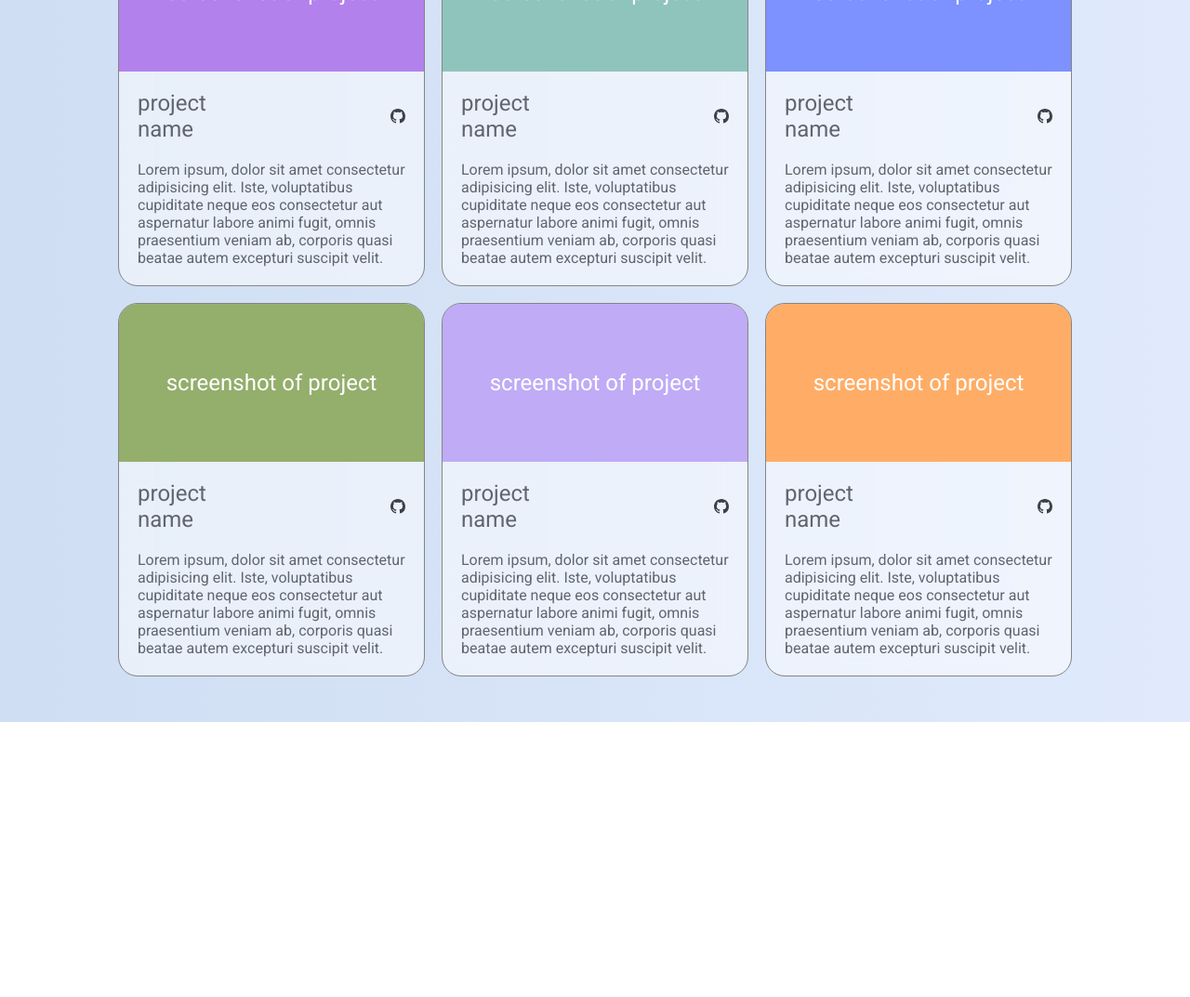
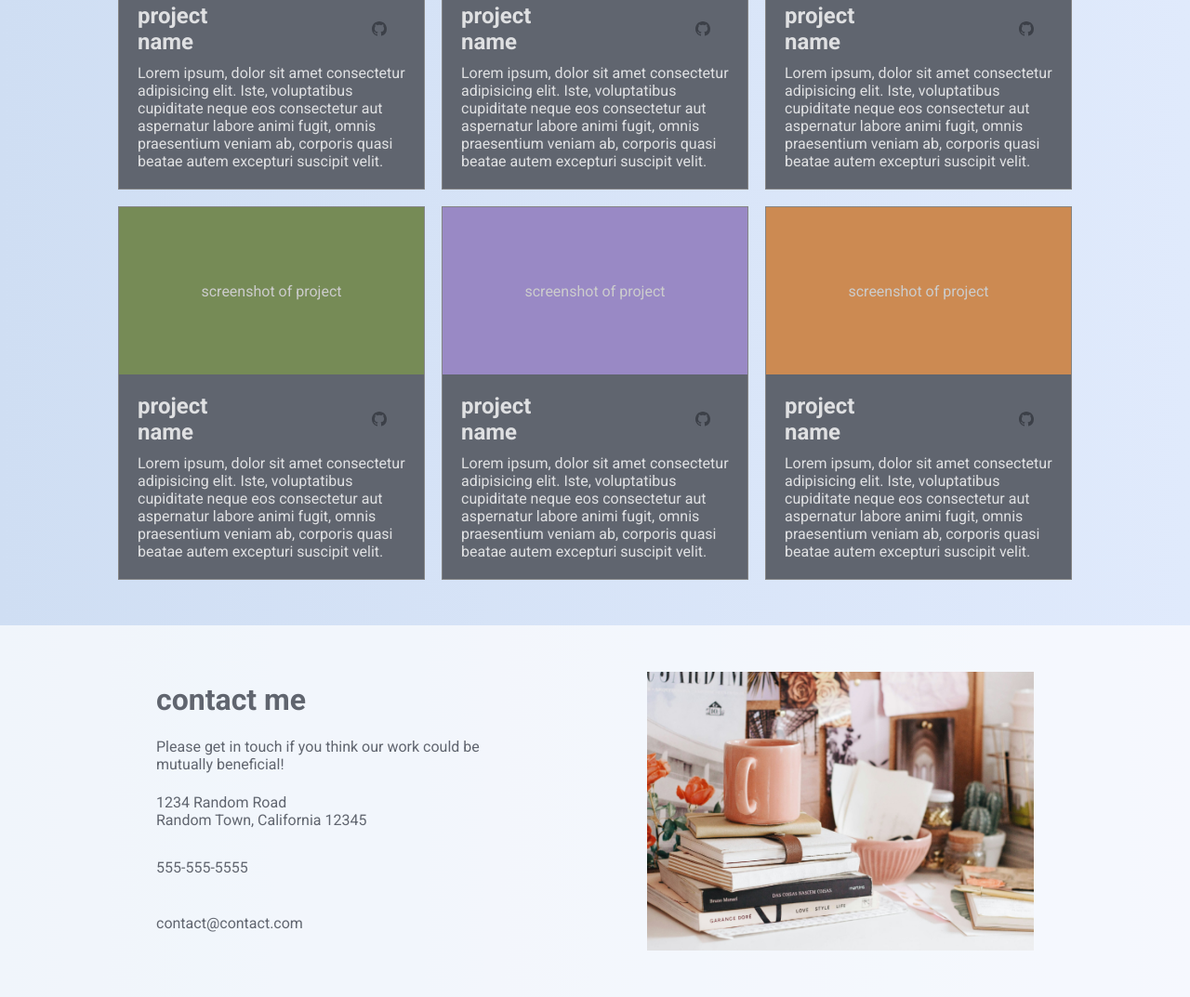
Before and after one commit to chajoy/responsive-layout, a website: page src/index.html in a window 1280 px wide. Shown: the part 755-1828 px from the top of the page at 93% size. Before the commit the page ends 1532 px from the top, so only its background shows below. Drawn offline with Linux system fonts and the light colour scheme.

Commit message:
Add contact section

```diff
--- a/src/index.html
+++ b/src/index.html
@@ -38,7 +38,7 @@
       <div class="card">
         <div>screenshot of project</div>
         <div class="description">
-          <p>project name</p>
+          <h2>project name</h2>
           <img src="./assets/github.svg" alt="github logo" />
           <p>
             Lorem ipsum, dolor sit amet consectetur adipisicing elit. Iste,
@@ -51,7 +51,7 @@
       <div class="card">
         <div>screenshot of project</div>
         <div class="description">
-          <p>project name</p>
+          <h2>project name</h2>
           <img src="./assets/github.svg" alt="github logo" />
           <p>
             Lorem ipsum, dolor sit amet consectetur adipisicing elit. Iste,
@@ -64,7 +64,7 @@
       <div class="card">
         <div>screenshot of project</div>
         <div class="description">
-          <p>project name</p>
+          <h2>project name</h2>
           <img src="./assets/github.svg" alt="github logo" />
           <p>
             Lorem ipsum, dolor sit amet consectetur adipisicing elit. Iste,
@@ -77,7 +77,7 @@
       <div class="card">
         <div>screenshot of project</div>
         <div class="description">
-          <p>project name</p>
+          <h2>project name</h2>
           <img src="./assets/github.svg" alt="github logo" />
           <p>
             Lorem ipsum, dolor sit amet consectetur adipisicing elit. Iste,
@@ -90,7 +90,7 @@
       <div class="card">
         <div>screenshot of project</div>
         <div class="description">
-          <p>project name</p>
+          <h2>project name</h2>
           <img src="./assets/github.svg" alt="github logo" />
           <p>
             Lorem ipsum, dolor sit amet consectetur adipisicing elit. Iste,
@@ -103,7 +103,7 @@
       <div class="card">
         <div>screenshot of project</div>
         <div class="description">
-          <p>project name</p>
+          <h2>project name</h2>
           <img src="./assets/github.svg" alt="github logo" />
           <p>
             Lorem ipsum, dolor sit amet consectetur adipisicing elit. Iste,
@@ -114,5 +114,24 @@
         </div>
       </div>
     </section>
+    <footer>
+      <div>
+        <h1>contact me</h1>
+        <p>
+          Please get in touch if you think our work could be mutually
+          beneficial!
+        </p>
+        <p>
+          1234 Random Road<br />
+          Random Town, California 12345
+        </p>
+        <p>555-555-5555</p>
+        <p>contact@contact.com</p>
+        <img
+          src="./assets/ella-jardim-M0zs81FNm6s-unsplash.jpg"
+          alt="picture of coffee mug on books"
+        />
+      </div>
+    </footer>
   </body>
 </html>
--- a/src/sass/styles.scss
+++ b/src/sass/styles.scss
@@ -10,7 +10,6 @@
 
 body {
   -webkit-font-smoothing: antialiased;
-  font-size: 1.5rem;
   font-family: "Roboto", sans-serif;
   background: linear-gradient(to right, #cfdef3, #e0eafc);
   color: #60656f;
@@ -56,6 +55,10 @@ h6 {
   text-wrap: balance;
 }
 
+h1 {
+  font-size: 2rem;
+}
+
 section {
   display: flex;
   align-items: center;
@@ -68,25 +71,22 @@ section {
   .profile {
     aspect-ratio: 1;
     object-fit: cover;
-    height: 500px;
+    height: 400px;
     z-index: 1;
     box-shadow: 0 0 10px rgba(0, 0, 0, 0.5);
-    border-radius: 20px;
-    filter: grayscale(1);
   }
 
   .about-body {
-    padding: 20px 40px;
+    padding: 20px;
     display: flex;
     justify-content: end;
     align-items: center;
     flex-wrap: wrap;
     background-color: rgba(255, 255, 255, 0.5);
-    height: 400px;
+    height: 300px;
     grid-template-rows: 1fr 1fr 1fr;
     backdrop-filter: blur(1rem);
     outline: 1px solid rgb(133, 133, 133);
-    border-radius: 0 20px 20px 0;
     box-shadow: 0 0 10px rgba(0, 0, 0, 0.5);
 
     .link {
@@ -96,6 +96,11 @@ section {
 
     h1 {
       width: 100%;
+      align-self: end;
+    }
+
+    p {
+      font-size: 1.2rem;
     }
   }
 }
@@ -119,16 +124,22 @@ section {
     background-color: rgba(255, 255, 255, 0.5);
     backdrop-filter: blur(1rem);
     outline: 1px solid rgb(133, 133, 133);
-    border-radius: 20px;
     overflow: hidden;
-    transition: transform 0.5s ease;
     cursor: pointer;
 
     &:hover {
-      transform: scale(1.02);
+      div:first-child {
+        filter: brightness(1);
+      }
+      .description {
+        background-color: rgba(255, 255, 255, 0.5);
+        color: #60656f;
+      }
     }
 
     div:first-child {
+      filter: brightness(0.8);
+      transition: filter 0.5s ease;
       color: white;
       display: flex;
       justify-content: center;
@@ -136,19 +147,21 @@ section {
     }
 
     .description {
+      transition: background-color 0.5s ease, color 0.5s ease;
       display: grid;
       grid-template-columns: 1fr 1fr;
       padding: 20px;
-      gap: 20px;
+      gap: 10px;
       align-items: center;
+      background-color: #60656f;
+      color: rgba(255, 255, 255, 0.8);
 
       img {
         margin-left: auto;
       }
 
-      p:nth-of-type(2) {
-        font-size: 1rem;
-        grid-column: span 2;
+      p {
+        grid-column: span 4;
       }
     }
   }
@@ -178,4 +191,21 @@ section {
 
 footer {
   background-color: rgba(255, 255, 255, 0.7);
+  padding: 50px;
+
+  div {
+    display: grid;
+    align-items: center;
+    max-width: 2000px;
+    width: 80%;
+    margin: auto;
+    grid-template-rows: repeat(5, 1fr);
+    grid-template-columns: repeat(2, 1fr);
+  }
+
+  img {
+    grid-area: 1 / 2 / 6 / 3;
+    max-height: 300px;
+    justify-self: end;
+  }
 }
```
Also changed, not shown: src/assets/ella-jardim-M0zs81FNm6s-unsplash.jpg (added), src/styles.css.
